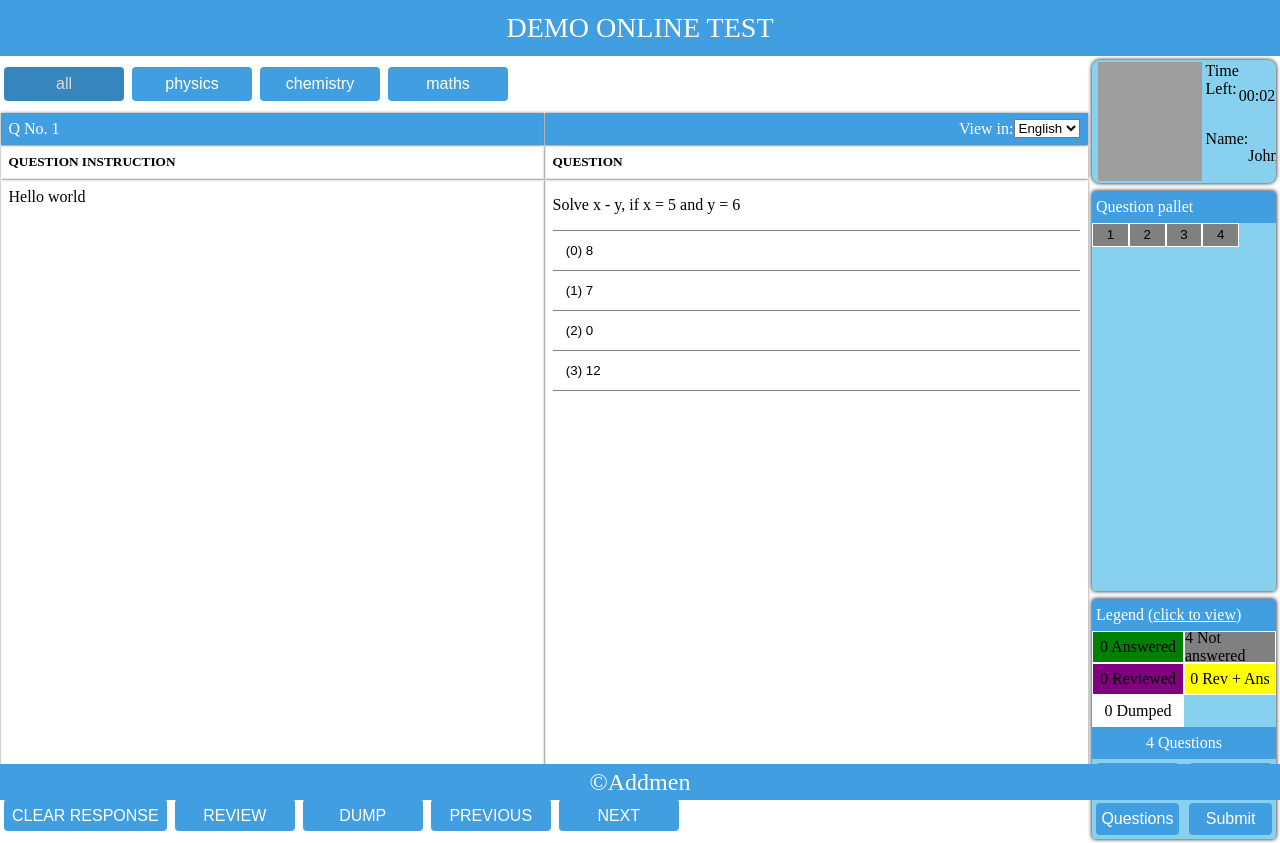
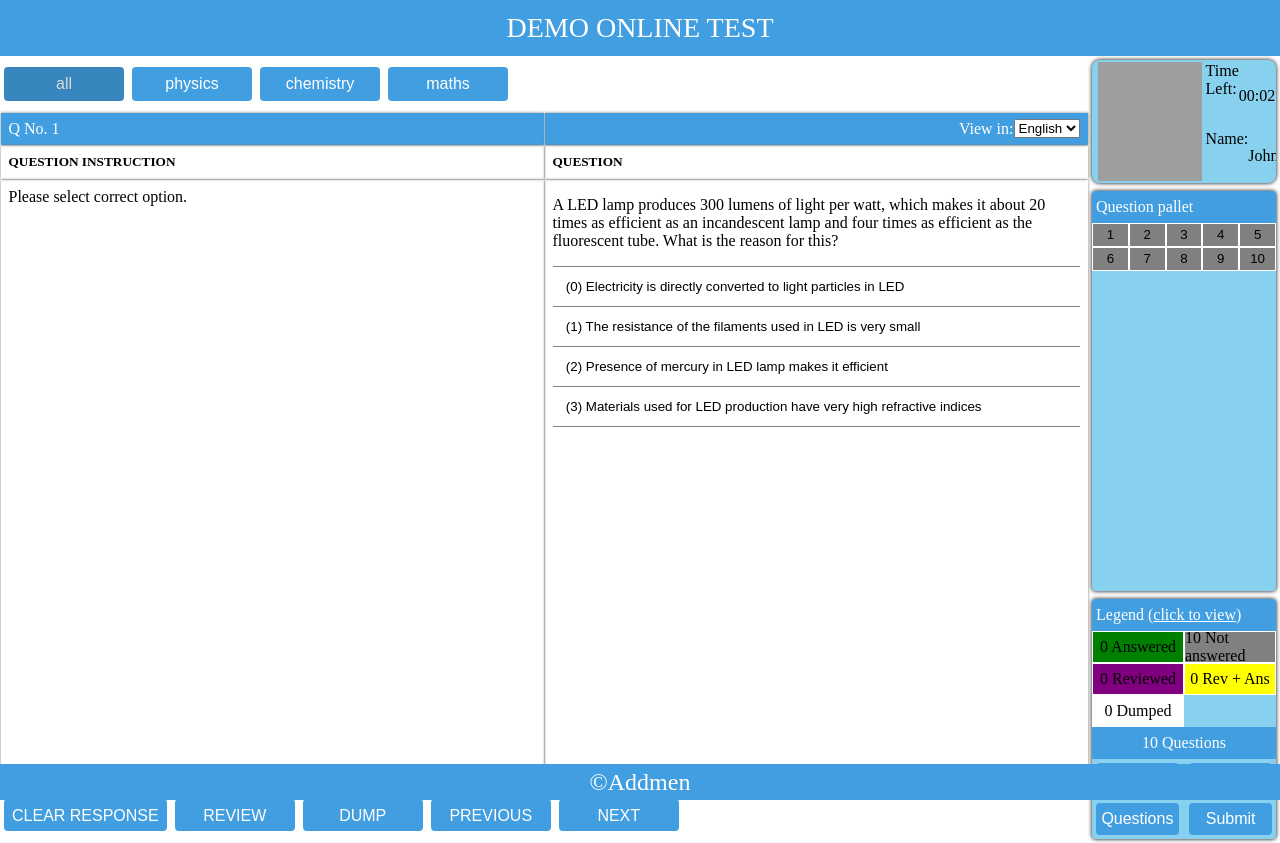
Before and after one commit to yashodhanketkar/exam-panel, a Next.js app: page / in a window 1280 px wide. Built offline with nearby package versions, Linux system fonts and the light colour scheme; grey boxes are pictures that could not be loaded.

Commit message:
0.1.1 patch#2
1. Updated questions.
2. Modified ranges to accomodate new questions.

```diff
--- a/src/app/data/sampleData.ts
+++ b/src/app/data/sampleData.ts
@@ -1,31 +1,101 @@
-const SampleQuestion = [
+interface SampleQuestionType {
+  number: number;
+  section: string;
+  instruction: string;
+  question: string;
+  options: string[];
+}
+
+const SampleQuestion: SampleQuestionType[] = [
   {
     number: 1,
     section: "physics",
-    instruction: "Hello world",
-    question: "Solve x - y, if x = 5 and y = 6",
-    options: ["8", "7", "0", "12"],
+    instruction: "Please select correct option.",
+    question:
+      "A LED lamp produces 300 lumens of light per watt, which makes it about 20 times as efficient as an incandescent lamp and four times as efficient as the fluorescent tube. What is the reason for this?",
+    options: [
+      "Electricity is directly converted to light particles in LED",
+      "The resistance of the filaments used in LED is very small",
+      "Presence of mercury in LED lamp makes it efficient",
+      "Materials used for LED production have very high refractive indices",
+    ],
   },
   {
     number: 2,
-    section: "chemistry",
-    instruction: "Hello world",
-    question: "Solve x * y, if x = 5 and y = 6",
-    options: ["5", "6", "1", "11"],
+    section: "physics",
+    instruction: "What is the difference between GSLV and PSLV?",
+    question:
+      "1. While PSLV is designed mainly to deliver the earth-observation satellites, GSLV is designed mainly to deliver the communication-satellites 2. While PSLV is a three stage vehicle, GSLV is four stage vehicle",
+    options: ["Only 1", "Only 2", "Both 1 & 2", "Neither 1 nor 2"],
   },
   {
     number: 3,
-    section: "maths",
-    instruction: "Hello world",
-    question: "Solve x + y, if x = 5 and y = 6",
-    options: ["5", "6", "1", "11"],
+    section: "physics",
+    instruction:
+      "Which among the following affect the propagation of the Radio Waves in the atmosphere of earth?",
+    question: "1. Reflection 2. Refraction 3. Diffraction 4. Absorption",
+    options: ["Only 1, 2 & 3", "Only 1, 3 & 4", "Only 1, 2 & 4", "1, 2, 3 & 4"],
   },
   {
     number: 4,
+    section: "physics",
+    instruction: "What is Reynolds number?",
+    question:
+      "1. a dimensionless quantity 2. inversely proportional to viscosity of liquid 3. directly proportional to velocity of liquid 4. used for quantifying the laminar or turbulent flow of liquid",
+    options: ["Only 1 & 2", "Only 1, 2 & 3", "Only 2, 3 & 4", "1, 2, 3 & 4"],
+  },
+  {
+    number: 5,
+    section: "chemistry",
+    instruction: "Fill in the blanks",
+    question:
+      "Multiplication of equivalent weight and valency of an element is equal to ___.",
+    options: ["Density", "Relative temperature", "Atomic weigh", "Atomicity"],
+  },
+  {
+    number: 6,
+    section: "chemistry",
+    instruction: "Fill in the blanks",
+    question:
+      "Elements having same atomic numbers but different mass number are called ___.",
+    options: ["isotones", "isotopes", "isotobes", "isobar"],
+  },
+  {
+    number: 7,
+    section: "chemistry",
+    instruction: "Select correct option",
+    question:
+      "Which of the following methods helps in separating cream from milk?",
+    options: [
+      "Distillation",
+      "Centrifugation",
+      "Chromatography",
+      "Sublimation",
+    ],
+  },
+  {
+    number: 8,
     section: "maths",
-    instruction: "Hello world 2",
-    question: "Solve x / y, if x = 5 and y = 6",
-    options: ["5", "6", "1", "11"],
+    instruction: "Fill in the blank",
+    question:
+      "A fraction which bears the same ratio to 1/27 as 3/11 bear to 5/9 is equal to ___.",
+    options: ["1/55", "55", "3/11", "1/11"],
+  },
+  {
+    number: 9,
+    section: "maths",
+    instruction: "Select correct option",
+    question:
+      "A clock strikes once at 1 o'clock, twice at 2 o'clock, thrice at 3 o'clock and so on. How many times will it strike in 24 hours?",
+    options: ["78", "136", "156", "196"],
+  },
+  {
+    number: 10,
+    section: "maths",
+    instruction: "Select correct option",
+    question:
+      "Which of the following numbers gives 240 when added to its own square?",
+    options: ["15", "16", "18", "20"],
   },
 ];
 
@@ -60,19 +130,19 @@ export const sections = [
 export const pageLimits: any = {
   all: {
     start: 1,
-    end: 4,
+    end: 10,
   },
   physics: {
     start: 1,
-    end: 1,
+    end: 4,
   },
   chemistry: {
-    start: 2,
-    end: 2,
+    start: 5,
+    end: 7,
   },
   maths: {
-    start: 3,
-    end: 4,
+    start: 8,
+    end: 10,
   },
 };
 
```
